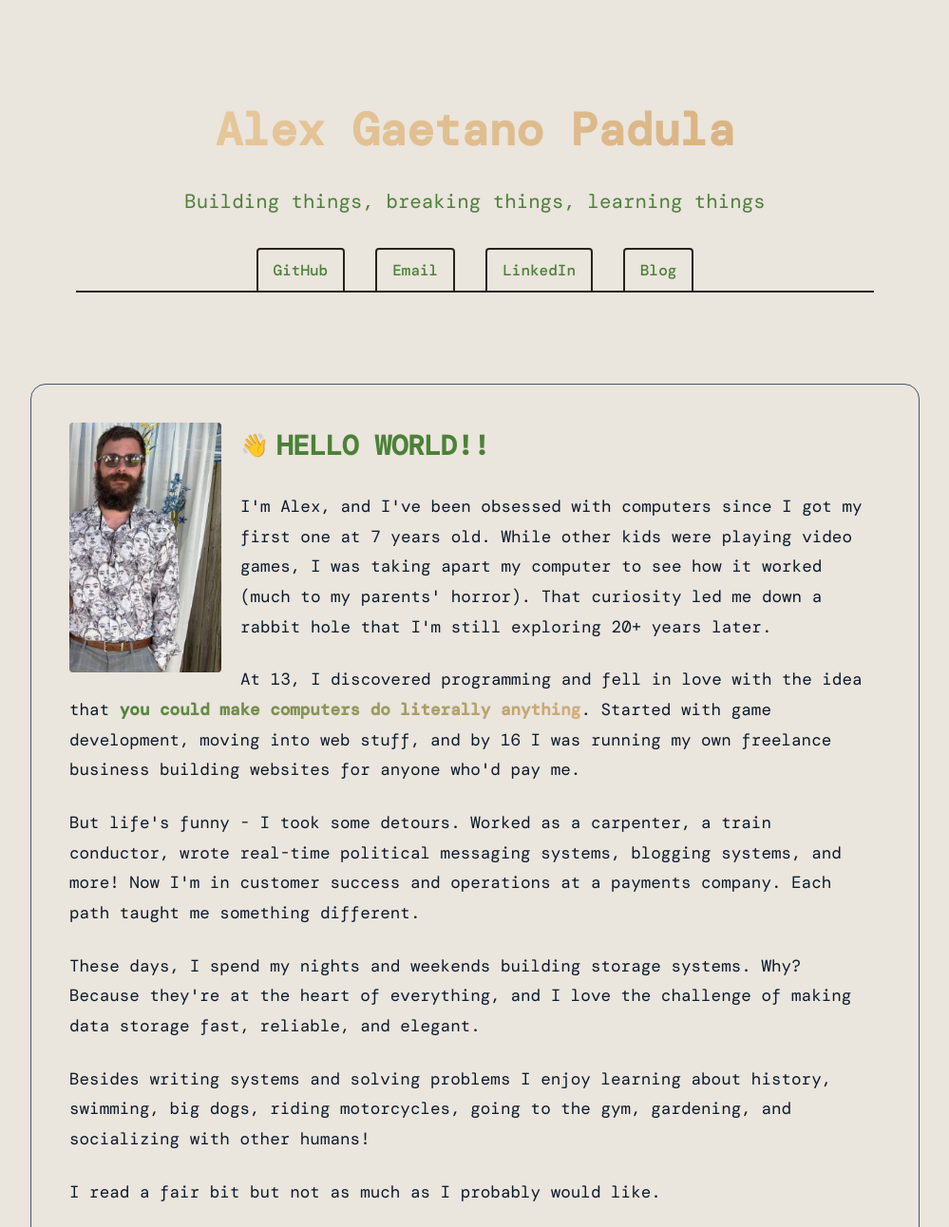
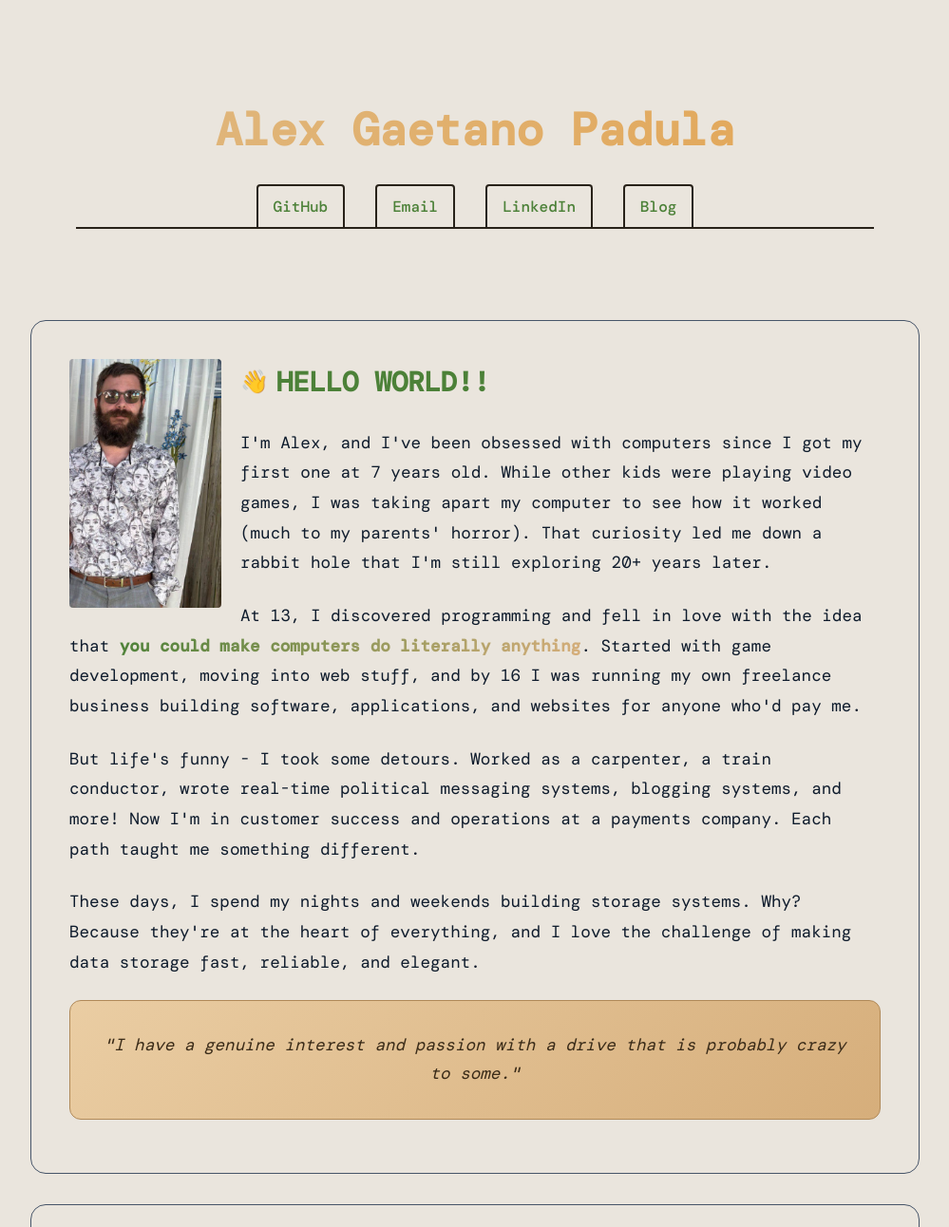
Before and after one commit to guycipher/guycipher.github.io, a plain HTML site: page index.html in a window 1280 px wide. Shown: the top 1292 px of the page at 95% size, without its empty margins (140-1139 px from the left). Drawn offline with nearby package versions, Linux system fonts and the light colour scheme; a web font is replaced by a local one.

Commit message:
less is better sometimes

```diff
--- a/assets/styles.css
+++ b/assets/styles.css
@@ -35,7 +35,7 @@ a:hover {
 .hero h1 {
     font-size: 3rem;
     font-weight: 800;
-    background: linear-gradient(135deg, #eacda3, #d6ae7b);
+    background: linear-gradient(135deg, #dfb983, #e3a553);
     -webkit-background-clip: text;
     -webkit-text-fill-color: transparent;
     margin-bottom: 1rem;
--- a/index.html
+++ b/index.html
@@ -18,7 +18,6 @@
 <div class="container">
     <div class="hero">
         <h1><a href="index.html">Alex Gaetano Padula</a></h1>
-        <p class="hero-subtitle">Building things, breaking things, learning things</p>
         <div class="hero-links">
             <a href="https://github.com/guycipher" target="_blank">GitHub</a>
             <a href="mailto:me@alexpadula.com">Email</a>
@@ -37,15 +36,13 @@
             <div class="story">
                 <p>I'm Alex, and I've been obsessed with computers since I got my first one at 7 years old. While other kids were playing video games, I was taking apart my computer to see how it worked (much to my parents' horror). That curiosity led me down a rabbit hole that I'm still exploring 20+ years later.</p>
 
-                <p>At 13, I discovered programming and fell in love with the idea that <span class="highlight">you could make computers do literally anything</span>. Started with game development, moving into web stuff, and by 16 I was running my own freelance business building websites for anyone who'd pay me.</p>
+                <p>At 13, I discovered programming and fell in love with the idea that <span class="highlight">you could make computers do literally anything</span>. Started with game development, moving into web stuff, and by 16 I was running my own freelance business building software, applications, and websites for anyone who'd pay me.</p>
 
                 <p>But life's funny - I took some detours. Worked as a carpenter, a train conductor, wrote real-time political messaging systems, blogging systems, and more! Now I'm in customer success and operations at a payments company. Each path taught me something different.</p>
 
                 <p>These days, I spend my nights and weekends building storage systems. Why? Because they're at the heart of everything, and I love the challenge of making data storage fast, reliable, and elegant. </p>
 
-                <p>Besides writing systems and solving problems I enjoy learning about history, swimming, big dogs, riding motorcycles, going to the gym, gardening, and socializing with other humans!</p>
 
-                <p>I read a fair bit but not as much as I probably would like.</p>
             </div>
 
             <div class="quote-me">
@@ -73,7 +70,7 @@
                     <div class="timeline-year">2008- (Age 13)</div>
                     <div class="timeline-title">Started Programming</div>
                     <div class="timeline-content">
-                        I discovered programming through an interest in online games.  At the time I was playing RuneScape and MapleStory (rather obsessed as always) I wanted to understand how the games worked, how the network allowed for all these simultaneous connections from all over the world.  This led me into game development and network programming. Spent countless hours learning C, C++, Java and nose deep in forums, books and more. I was hooked.
+                        I discovered programming through an interest in online games.  At the time I was playing RuneScape and MapleStory (rather obsessed as always) I wanted to understand how the games worked, how the network allowed for all these simultaneous connections from all over the world.  This led me into game development and network programming;  I'd spend most of my days trying to reverse engineer how these games worked. Spent countless hours learning C, C++, Java and nose deep in forums, books and more. I was hooked.
                     </div>
                 </div>
 
```
